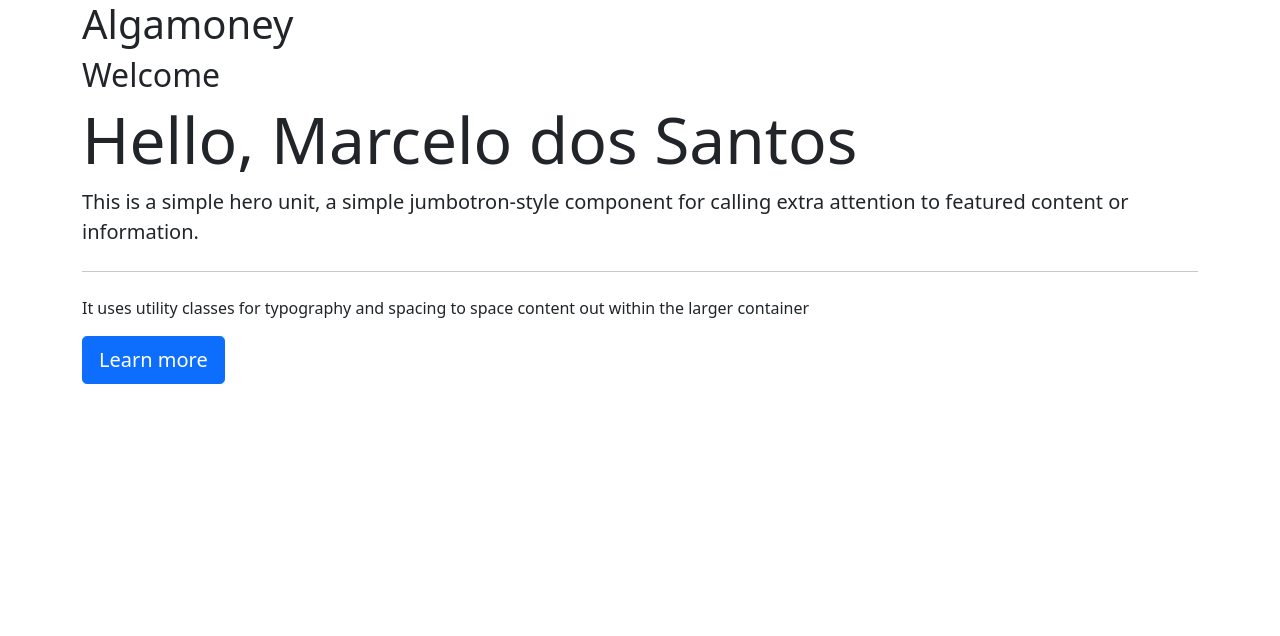
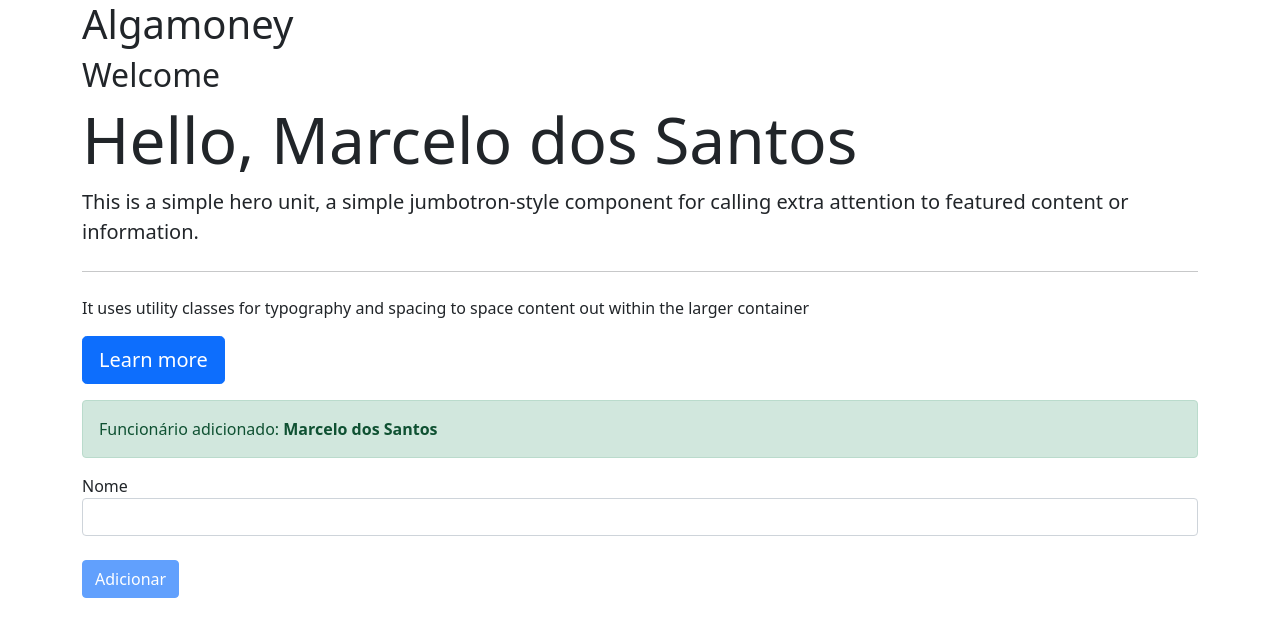
Before and after one commit to marcelosoliveira/projeto-controle-financeiro, an Angular app in the folder frontend/: page / in a window 1280 px wide. Shown: the top 636 px of the page. Built offline with nearby package versions, Linux system fonts and the light colour scheme.

Commit message:
Foi adicionado o component add-name e implementado um formulário que adiciona nomes

```diff
--- /dev/null
+++ b/frontend/src/app/add-name/add-name.component.html
@@ -0,0 +1,21 @@
+<div class="container">
+    <div class="alert alert-success" role="alert">
+        Funcionário adicionado: <strong>{{ name }}</strong>
+    </div>
+
+    <div class="form-group">
+        <label>Nome</label>
+        <input type="text" class="form-control" (input)=inputEmpty($event.target) #nameInput/>
+    </div>
+
+    <br />
+
+    <button
+        (click)='addName(nameInput.value)'
+        type="button"
+        class="btn btn-primary"
+        [disabled]="value.length == 0"
+        >
+            Adicionar
+    </button>
+</div>
--- /dev/null
+++ b/frontend/src/app/add-name/add-name.component.ts
@@ -0,0 +1,27 @@
+import { Component, OnInit } from '@angular/core';
+
+@Component({
+  selector: 'app-add-name',
+  templateUrl: './add-name.component.html',
+  styleUrls: ['./add-name.component.css']
+})
+export class AddNameComponent implements OnInit {
+
+  name: string = "Marcelo dos Santos"
+
+  value: any = "";
+
+  constructor() { }
+
+  ngOnInit(): void {
+  }
+
+  addName(name: string): void {
+    this.name = name;
+  }
+
+  inputEmpty({ value }: any): void {
+    this.value = value;
+  }
+
+}
--- a/frontend/src/app/test.component.html
+++ b/frontend/src/app/app-test.component.html
@@ -3,3 +3,5 @@
 <app-welcome></app-welcome>
 
 <app-hello></app-hello>
+
+<app-add-name></app-add-name>
--- a/frontend/src/app/app.component.ts
+++ b/frontend/src/app/app.component.ts
@@ -2,7 +2,7 @@ import { Component } from '@angular/core';
 
 @Component({
   selector: 'app-root',
-  templateUrl: './test.component.html',
+  templateUrl: './app-test.component.html',
   styleUrls: ['./app.component.css']
 })
 export class AppComponent {
--- a/frontend/src/app/app.module.ts
+++ b/frontend/src/app/app.module.ts
@@ -5,12 +5,14 @@ import { AppRoutingModule } from './app-routing.module';
 import { AppComponent } from './app.component';
 import { HelloComponent } from './hello/hello.component';
 import { WelcomeComponent } from './welcome/welcome.component';
+import { AddNameComponent } from './add-name/add-name.component';
 
 @NgModule({
   declarations: [
     AppComponent,
     HelloComponent,
-    WelcomeComponent
+    WelcomeComponent,
+    AddNameComponent
   ],
   imports: [
     BrowserModule,
--- a/frontend/src/app/hello/hello.component.html
+++ b/frontend/src/app/hello/hello.component.html
@@ -1,6 +1,6 @@
 <div class="container">
     <div class="jumbotron">
-        <h1 class="display-3">Hello, {{ nome }}</h1>
+        <h1 class="display-3">Hello, {{ name }}</h1>
         <p class="lead">
             This is a simple hero unit, a simple jumbotron-style component for calling
             extra attention to featured content or information.
--- a/frontend/src/app/hello/hello.component.ts
+++ b/frontend/src/app/hello/hello.component.ts
@@ -7,7 +7,7 @@ import { Component, OnInit } from '@angular/core';
 })
 export class HelloComponent implements OnInit {
 
-  nome = 'Marcelo dos Santos';
+  name = 'Marcelo dos Santos';
 
   constructor() { }
 
```
Also changed, not shown: frontend/src/app/add-name/add-name.component.css (added), 1 other file (tests, documents, lock files or other folders).
